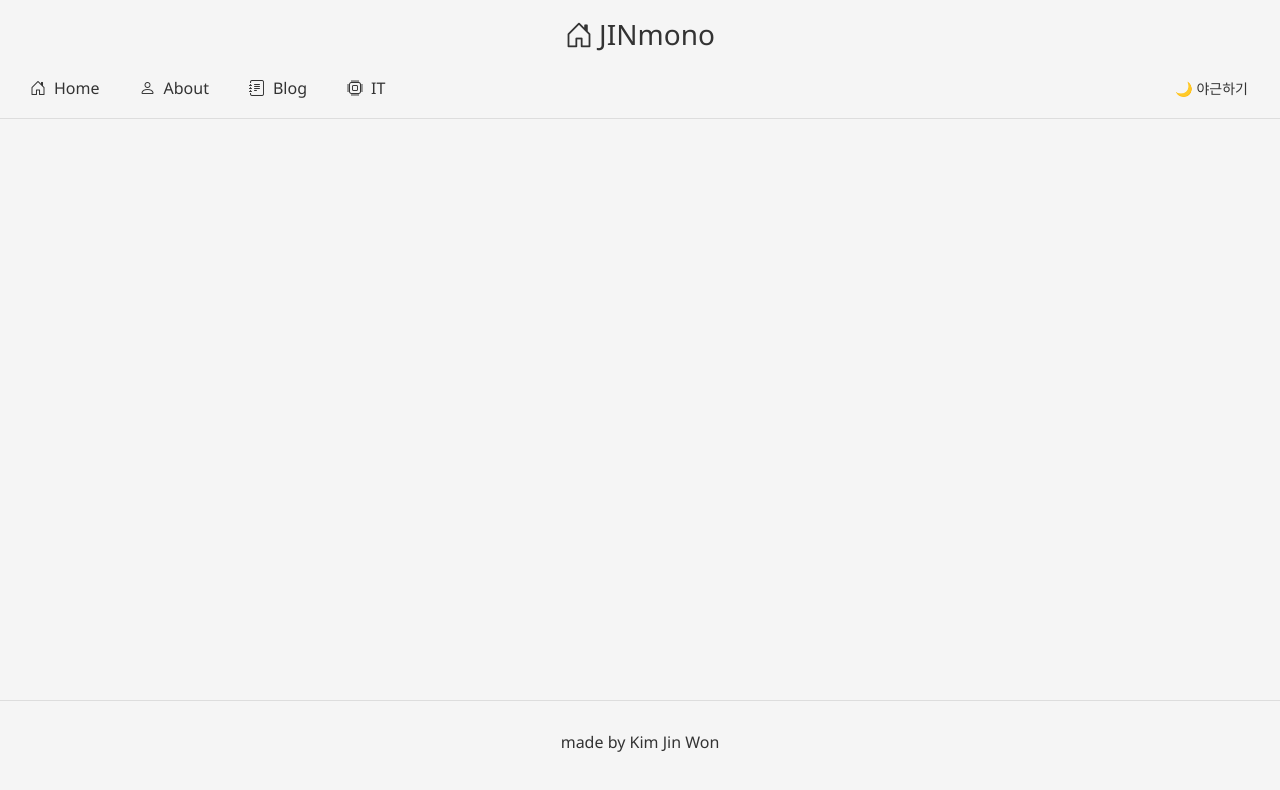
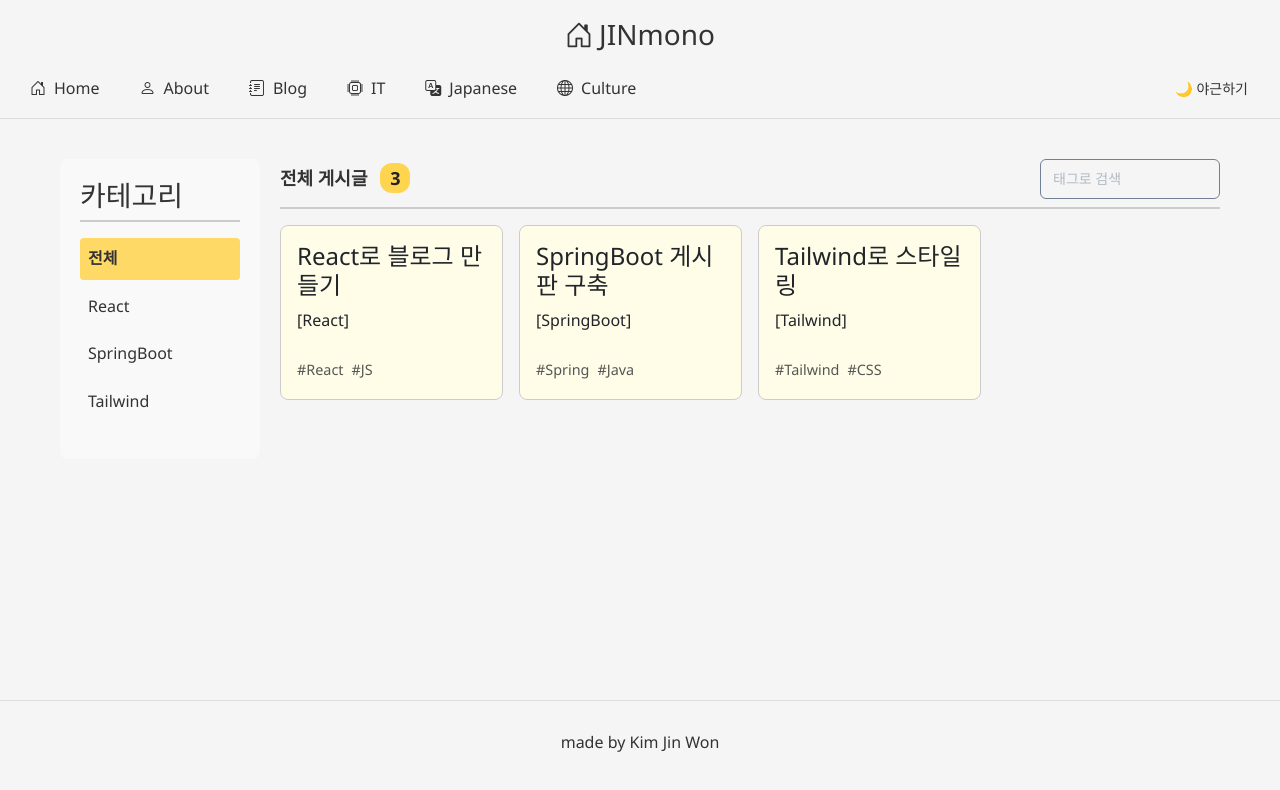
Before and after one commit to JINWON-getup/blog-frontend, a React app: page /it-board-page in a window 1280 px wide. Shown: the top 790 px of the page. Built offline with nearby package versions, Linux system fonts and the light colour scheme; the HTML template or start-up script is replaced by a standard one.

Commit message:
board add

```diff
--- a/src/pages/section/it-board.tsx
+++ b/src/components/board.tsx
@@ -1,35 +1,34 @@
-import { useState } from "react";
-import "../../css/it-board.css";
+import { useState, useEffect } from "react";
+import "../css/board.css";
 
-const dummyData = [
-    {
-        id: 1,
-        title: "React로 블로그 만들기",
-        category: "React",
-        tags: ["React", "JS"],
-    },
-    {
-        id: 2,
-        title: "SpringBoot 게시판 구축",
-        category: "SpringBoot",
-        tags: ["Spring", "Java"],
-    },
-    {
-        id: 3,
-        title: "Tailwind로 스타일링",
-        category: "Tailwind",
-        tags: ["Tailwind", "CSS"],
-    },
-    // ...
-];
+// 게시글(Post) 데이터의 타입을 미리 정의해두면 편리합니다.
+interface Post {
+    id: number;
+    title: string;
+    category: string;
+    tags: string[];
+}
 
-const categories = ["전체", "React", "SpringBoot"];
+// Board 컴포넌트가 받을 props의 타입을 정의합니다.
+interface BoardProps {
+    boardData: Post[];
+    categories: string[];
+}
 
-export default function ItBoard() {
+// props로 boardData와 categories를 받습니다.
+export default function Board({ boardData, categories }: BoardProps) {
     const [selectedCategory, setSelectedCategory] = useState("전체");
     const [searchTag, setSearchTag] = useState("");
 
-    const filteredData = dummyData.filter((post) => {
+    // 👇 이 useEffect 블록을 추가합니다.
+    useEffect(() => {
+        // boardData나 categories가 바뀔 때마다 필터를 초기화합니다.
+        setSelectedCategory("전체");
+        setSearchTag("");
+    }, [boardData, categories]); // boardData나 categories가 변경될 때만 실행됩니다.
+
+    // boardData가 아직 없으면 빈 배열([])을 사용하도록 안전장치를 추가합니다.
+    const filteredData = (boardData || []).filter((post) => {
         const categoryMatch =
             selectedCategory === "전체" || post.category === selectedCategory;
         const tagMatch =
@@ -41,10 +40,11 @@ export default function ItBoard() {
     });
 
     return (
-        <div className="it-board-container">
+        <div className="board-container">
             <aside className="category-sidebar">
                 <h3>카테고리</h3>
                 <ul>
+                    {/* categories도 props로 받은 것을 사용합니다. */}
                     {categories.map((cat) => (
                         <li
                             key={cat}
@@ -57,24 +57,24 @@ export default function ItBoard() {
                 </ul>
             </aside>
 
-            <main className="it-board-content">
+            <main className="board-content">
                 <div className="board-header">
                     <div className="post-count">
                         전체 게시글{" "}
                         <span className="count">{filteredData.length}</span>
                     </div>
                     <input
+                        className="tag-search-input"
                         type="text"
                         placeholder="태그로 검색"
                         value={searchTag}
                         onChange={(e) => setSearchTag(e.target.value)}
-                        className="tag-search-input"
                     />
                 </div>
 
                 <div className="card-list">
                     {filteredData.map((post) => (
-                        <div className="it-card" key={post.id}>
+                        <div className="card" key={post.id}>
                             <h4>{post.title}</h4>
                             <p className="category">[{post.category}]</p>
                             <div className="tag-list">
--- a/src/components/header.tsx
+++ b/src/components/header.tsx
@@ -1,3 +1,5 @@
+import "../css/header.css";
+
 export default function Header() {
     return (
         <header>
--- a/src/components/nav-bar.tsx
+++ b/src/components/nav-bar.tsx
@@ -25,9 +25,21 @@ export default function NavBar() {
                     </Link>
                 </li>
                 <li>
-                    <Link to="/it" className="nav-link">
+                    <Link to="/it-board-page" className="nav-link">
                         <i className="bi bi-cpu"></i>
                         <span>IT</span>
+                    </Link>
+                </li>
+                <li>
+                    <Link to="/japanese-board-page" className="nav-link">
+                        <i className="bi bi-translate"></i>
+                        <span>Japanese</span>
+                    </Link>
+                </li>
+                <li>
+                    <Link to="/culture-board-page" className="nav-link">
+                        <i className="bi bi-globe"></i>
+                        <span>Culture</span>
                     </Link>
                 </li>
             </ul>
--- a/src/components/theme-context.tsx
+++ b/src/components/theme-context.tsx
@@ -1,4 +1,4 @@
-        import {
+import {
     createContext,
     useContext,
     useState,
--- a/src/css/it-board.css
+++ b/src/css/board.css
@@ -1,11 +1,12 @@
 /* ======================================== 라이트 모드 ======================================== */
-.it-board-container {
+.board-container {
     display: flex;
     gap: 20px;
     padding: 40px;
     max-width: 1240px; /* 예: category 200px + 카드 1000px + 여백 */
     margin: 0 auto; /* 가운데 정렬 */
     background-color: #f5f5f5;
+    transition: color 0.5s ease, background-color 0.5s ease;
 }
 
 .category-sidebar {
@@ -13,6 +14,7 @@
     background: #f9f9f9;
     border-radius: 8px;
     padding: 20px;
+    transition: color 0.5s ease, background-color 0.5s ease;
 }
 
 .category-sidebar h3 {
@@ -38,7 +40,7 @@
     font-weight: bold;
 }
 
-.it-board-content {
+.board-content {
     width: 1000px;
     padding: 0;
 }
@@ -75,20 +77,20 @@
     padding: 8px 12px;
     font-size: 14px;
     border-radius: 6px;
-    border: 1px solid #ccc;
-}
-
-.tag-search-input:focus {
-    border-color: #3182ce;
+    border: 1px solid #718096;
+    color: #718096;
+    transition: color 0.3s ease, background-color 0.3s ease,
+        border-color 0.3s ease;
 }
 
 .card-list {
     display: grid;
     grid-template-columns: repeat(4, 1fr); /* 고정 4개 컬럼 */
     gap: 16px;
+    transition: color 0.5s ease, background-color 0.5s ease;
 }
 
-.it-card {
+.card {
     background: #fffde7;
     border: 1px solid #ccc;
     padding: 16px;
@@ -96,23 +98,23 @@
     transition: transform 0.5s, box-shadow 0.5s, background-color 0.5s ease;
 }
 
-.it-card:hover {
+.card:hover {
     transform: translateY(-4px);
     box-shadow: 0 8px 20px rgba(0, 0, 0, 0.15);
 }
 
-.it-card .tag-list {
+.card .tag-list {
     margin-top: 8px;
 }
 
-.it-card .tag {
+.card .tag {
     margin-right: 8px;
     color: #555;
     font-size: 0.9rem;
 }
 
 /* ======================================== 다크 모드 ======================================== */
-html.dark .it-board-container {
+html.dark .board-container {
     background-color: #1a202c;
     color: #e2e8f0;
 }
@@ -141,16 +143,16 @@ html.dark .tag-search-input {
     color: #e2e8f0;
 }
 
-html.dark .it-card {
+html.dark .card {
     background: #2d3748;
     color: #e2e8f0;
     border: 1px solid #4a5568;
 }
 
-html.dark .it-card:hover {
+html.dark .card:hover {
     box-shadow: 0 8px 20px rgba(255, 255, 255, 0.1);
 }
 
-html.dark .it-card .tag {
+html.dark .card .tag {
     color: #63b3ed;
 }
--- a/src/main.tsx
+++ b/src/main.tsx
@@ -1,6 +1,5 @@
 import { createRoot } from "react-dom/client";
 import "./css/index.css";
-import "./css/header.css";
 import "bootstrap/dist/css/bootstrap.min.css";
 import "bootstrap-icons/font/bootstrap-icons.css";
 import App from "./App.tsx";
--- a/src/pages/section/contents.tsx
+++ b/src/pages/section/contents.tsx
@@ -8,19 +8,19 @@ export default function Contents() {
     return (
         <section className="contents">
             <article className="article-card">
-                <Link to="/it">
+                <Link to="/it-board-page">
                     <img src={itImg} alt="IT" />
                     <p>IT</p>
                 </Link>
             </article>
             <article className="article-card">
-                <Link to="/japanese">
+                <Link to="/japanese-board-page">
                     <img src={japanImg} alt="Japanese" />
                     <p>Japanese</p>
                 </Link>
             </article>
             <article className="article-card">
-                <Link to="/culture">
+                <Link to="/culture-board-page">
                     <img src={cultureImg} alt="Culture" />
                     <p>Culture</p>
                 </Link>
--- /dev/null
+++ b/src/pages/section/culture-board-page.tsx
@@ -0,0 +1,32 @@
+import Board from "../../components/board"; // 1. 재사용 가능한 Board 컴포넌트를 불러옵니다.
+
+// 2. Culture 게시판에만 해당하는 데이터를 정의합니다.
+const cultureBoardData = [
+    {
+        id: 1,
+        title: "최근에 본 영화 후기",
+        category: "영화",
+        tags: ["리뷰", "SF"],
+    },
+    {
+        id: 2,
+        title: "여름에 듣기 좋은 플레이리스트",
+        category: "음악",
+        tags: ["J-Pop", "인디"],
+    },
+    {
+        id: 3,
+        title: "가볼 만한 전시회 추천",
+        category: "전시",
+        tags: ["사진전", "현대미술"],
+    },
+];
+
+const cultureCategories = ["전체", "영화", "음악", "전시"];
+
+export default function CultureBoardPage() {
+    // 3. Board 컴포넌트에 Culture 게시판 데이터를 props로 전달하여 렌더링합니다.
+    return (
+        <Board boardData={cultureBoardData} categories={cultureCategories} />
+    );
+}
--- /dev/null
+++ b/src/pages/section/it-board-page.tsx
@@ -0,0 +1,29 @@
+import Board from "../../components/board"; // 1. 재사용 가능한 Board 컴포넌트를 불러옵니다.
+
+// 2. IT 게시판에만 해당하는 데이터를 정의합니다. (나중에는 API로 받아오게 됩니다.)
+const itBoardData = [
+    {
+        id: 1,
+        title: "React로 블로그 만들기",
+        category: "React",
+        tags: ["React", "JS"],
+    },
+    {
+        id: 2,
+        title: "SpringBoot 게시판 구축",
+        category: "SpringBoot",
+        tags: ["Spring", "Java"],
+    },
+    {
+        id: 3,
+        title: "Tailwind로 스타일링",
+        category: "Tailwind",
+        tags: ["Tailwind", "CSS"],
+    },
+];
+const itCategories = ["전체", "React", "SpringBoot", "Tailwind"];
+
+export default function ItBoardPage() {
+    // 3. Board 컴포넌트에 IT 게시판 데이터를 props로 전달하여 렌더링합니다.
+    return <Board boardData={itBoardData} categories={itCategories} />;
+}
--- /dev/null
+++ b/src/pages/section/japanese-board-page.tsx
@@ -0,0 +1,23 @@
+import Board from "../../components/board";
+
+const japaneseBoardData = [
+    {
+        id: 1,
+        title: "JLPT N1 공부법",
+        category: "시험",
+        tags: ["JLPT", "한자"],
+    },
+    {
+        id: 2,
+        title: "일본 여행 회화",
+        category: "회화",
+        tags: ["여행", "생활"],
+    },
+];
+const japaneseCategories = ["전체", "시험", "회화"];
+
+export default function JapaneseBoardPage() {
+    return (
+        <Board boardData={japaneseBoardData} categories={japaneseCategories} />
+    );
+}
--- a/src/routes/routes.tsx
+++ b/src/routes/routes.tsx
@@ -1,16 +1,24 @@
 import { Routes, Route } from "react-router-dom";
 import Home from "../pages/home";
-import Intro from "../pages/section/intro";
-import It from "../pages/section/it-board";
+import ItBoardPage from "../pages/section/it-board-page";
+import JapaneseBoardPage from "../pages/section/japanese-board-page";
+import CultureBoardPage from "../pages/section/culture-board-page";
+
 import AdminLogin from "../pages/login/adminLogin";
 
 export default function AppRoutes() {
     return (
         <Routes>
             <Route path="/" element={<Home />} />
-            <Route path="/intro" element={<Intro />} />
-            <Route path="/it" element={<It />} />
+            <Route path="/it-board-page" element={<ItBoardPage />} />
+            <Route
+                path="/japanese-board-page"
+                element={<JapaneseBoardPage />}
+            />
+            <Route path="/culture-board-page" element={<CultureBoardPage />} />
             <Route path="/adminLogin" element={<AdminLogin />} />
+            {/* Culture 보드도 같은 방식으로 추가 */}
+            {/* ... */}
         </Routes>
     );
 }
```
